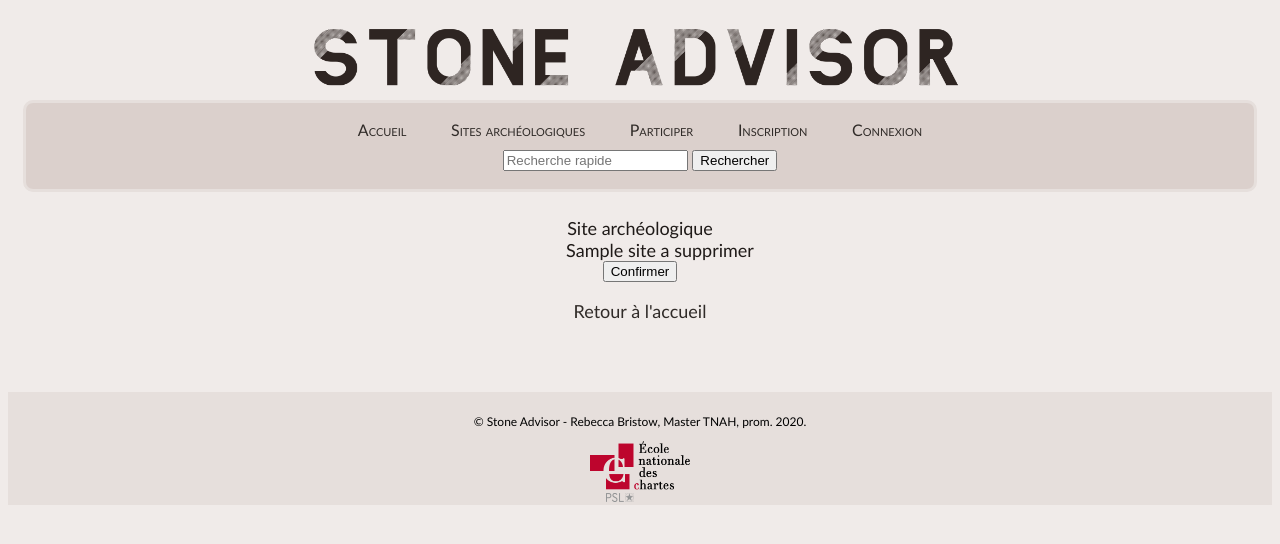
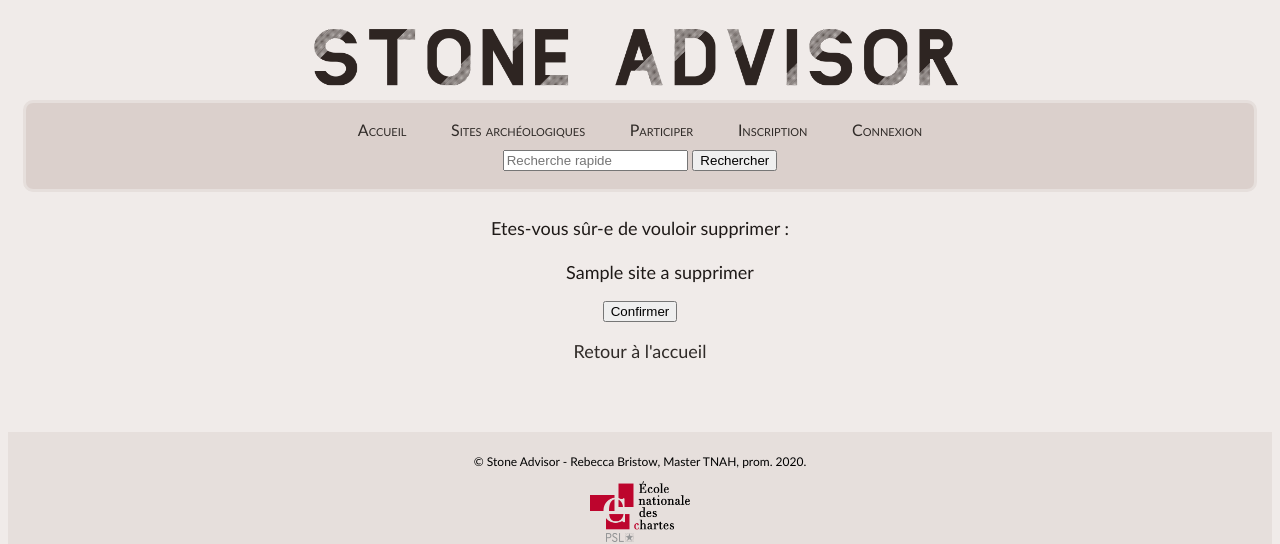
Before and after one commit to Chartes-TNAH/ENC_Appli-Python_StoneAdvisor, a Flask app: template application/stoneAdvisor/templates/pages/suppression_site.html in a window 1280 px wide. Shown: the top 544 px of the page. Run offline with Flask 2, Linux system fonts and the light colour scheme; the template is opened without the code that fills it: most values are stand-ins (such as "Sample title", 1, 10 or a date in 2020); some libraries are stand-ins or nearby versions.

Commit message:
Page de suppression

```diff
--- a/application/stoneAdvisor/templates/pages/suppression_site.html
+++ b/application/stoneAdvisor/templates/pages/suppression_site.html
@@ -2,22 +2,27 @@
 
 
 {% block corps %}
+
+<style>
+
+    dl { text-align: center; }
+
+</style>
+
 <form class="col-3 mr-2 " method="POST" action="{{url_for('suppression', id=site_a_supprimer.Id)}}">
 <dl>
-
-            <dt>Site archéologique</dt><dd id="site" name="site" value="{{site_a_supprimer.Id}}">{{site_a_supprimer.Nom}}</dd>
+            <dt>Etes-vous sûr-e de vouloir supprimer : </dt>
+            <br/>
+            <dd id="site" name="site" value="{{site_a_supprimer.Id}}">{{site_a_supprimer.Nom}}</dd>
+</dl>
 
 <div class="col-md container mt-3">
       <div class="row">
+          <button type="submit" class="btn btn-success btn-sm">Confirmer</button>
+      </div>
+</div>
 
-        <button type="submit" class="btn btn-success btn-sm">Confirmer</button>
-
-      </form>
-
-
-              		</div>
-        </dl>
-
+</form>
 
     <p><a href="{{url_for('accueil')}}">Retour à l'accueil</a></p>
 
```
